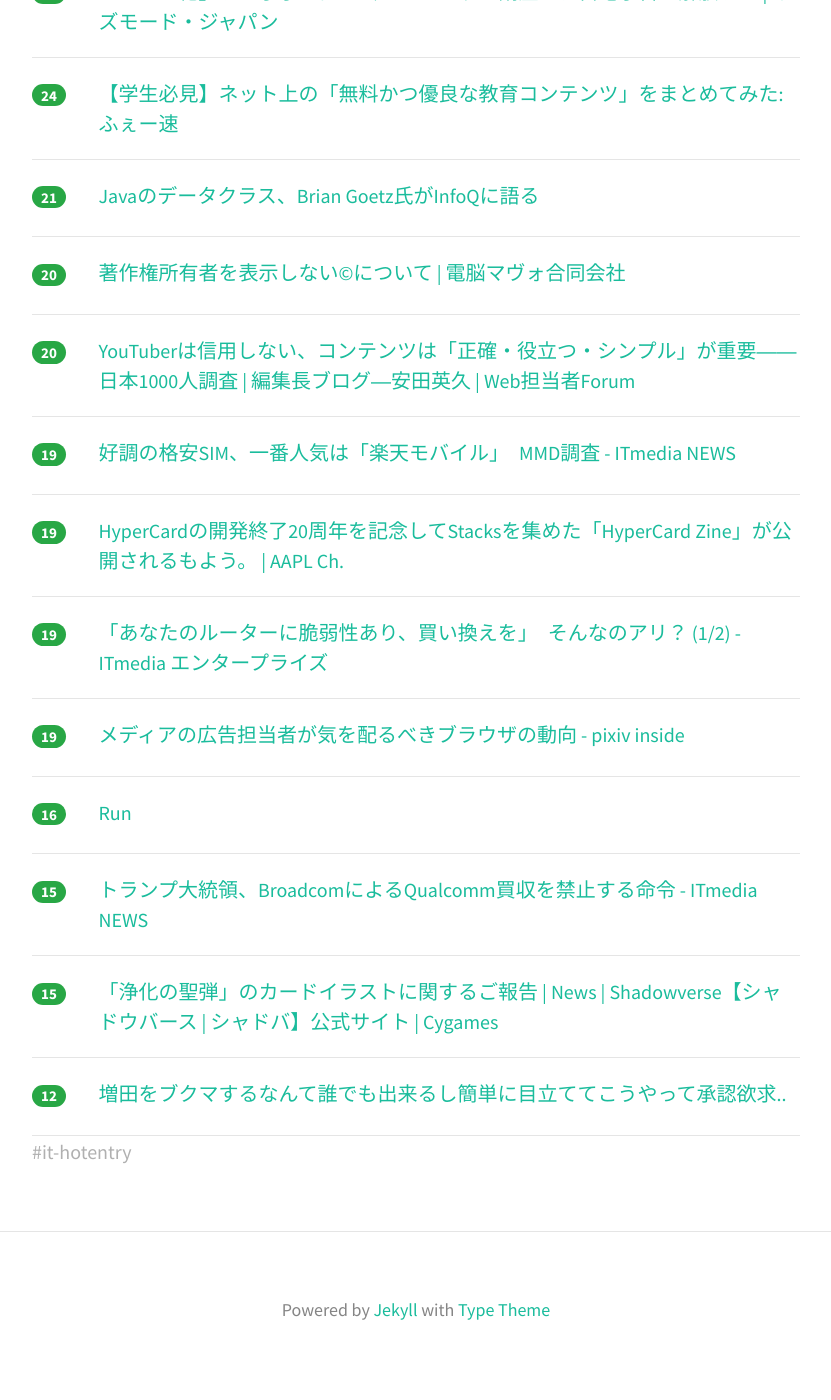
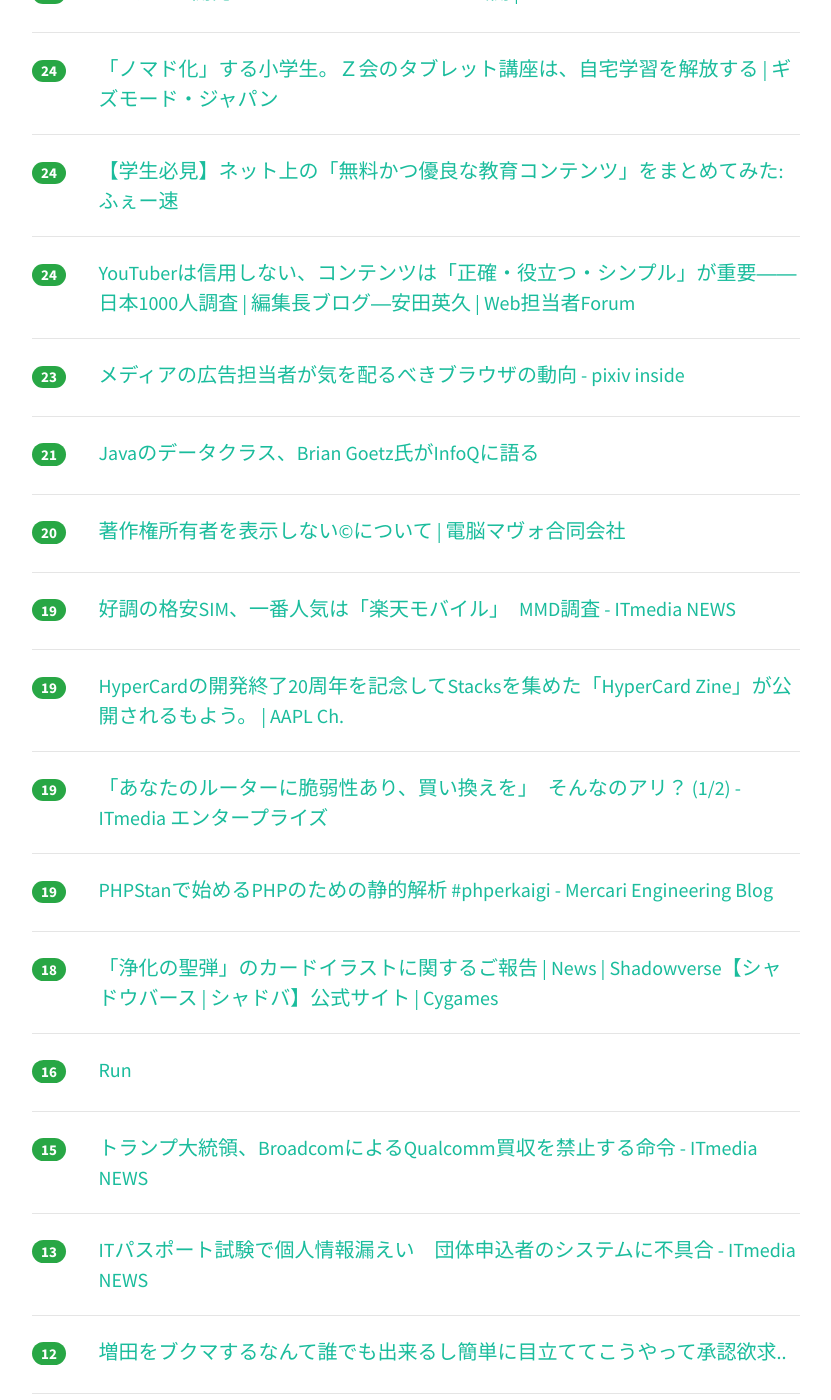
Before and after one commit to yatta47/hatena-matome-site, a Jekyll site: the page built from _posts/2018-03-13-hatena.md, in a window 1280 px wide and 1400 px high, scrolled down 4019 px. Shown: the whole window, without its empty margins (224-1055 px from the left). Built offline with Jekyll 4.4.1, drawn with Linux system fonts in a browser that asks for light colours; nearby versions of some CDN libraries; some of the changed text lies outside the part shown.

Commit message:
Updated 2018-03-13

```diff
--- a/_posts/2018-03-13-hatena.md
+++ b/_posts/2018-03-13-hatena.md
@@ -1,38 +1,38 @@
 ---
 layout: post
 title:  "2018-03-13 はてぶIT"
-date:   2018-03-13 19:02:59
+date:   2018-03-13 20:02:36
 tags: [it-hotentry]
 ---
-53 件のデータあり
+56 件のデータあり
 
 <hr><div class="row">
-<div class="col-1"><span class="badge badge-pill badge-success h2">420</span></div>
+<div class="col-1"><span class="badge badge-pill badge-success h2">452</span></div>
 <div class="col-11"><a href='http://blog.haiji.co/entry/2018/03/13/085737' target='_blank'>FoursquareのUX・UI改善を書いたところ、創業者に届いて、人事からもメールが来た話 - 灰色ハイジの観察日記</a></div>
 </div>
 <hr>
 <div class="row">
-<div class="col-1"><span class="badge badge-pill badge-success h2">336</span></div>
+<div class="col-1"><span class="badge badge-pill badge-success h2">338</span></div>
 <div class="col-11"><a href='https://www.sodo-shed.com/archives/12182' target='_blank'>選定した技術が1年で死んだ話 | そど</a></div>
 </div>
 <hr>
 <div class="row">
-<div class="col-1"><span class="badge badge-pill badge-success h2">242</span></div>
+<div class="col-1"><span class="badge badge-pill badge-success h2">248</span></div>
 <div class="col-11"><a href='http://sutaro.hatenablog.jp/entry/2018/03/13/012810' target='_blank'>すべてを終わらせる2万字 - ひとなぐりこけし</a></div>
 </div>
 <hr>
 <div class="row">
-<div class="col-1"><span class="badge badge-pill badge-success h2">177</span></div>
+<div class="col-1"><span class="badge badge-pill badge-success h2">193</span></div>
+<div class="col-11"><a href='https://note.mu/lbslondon/n/nefebd1d92719' target='_blank'>なぜ急成長しているスタートアップではUI/UXが優れたサービスを作れるのか？｜MBA生が世の中の「なぜ○○なのか」を解明するノート｜note</a></div>
+</div>
+<hr>
+<div class="row">
+<div class="col-1"><span class="badge badge-pill badge-success h2">186</span></div>
 <div class="col-11"><a href='http://www.itmedia.co.jp/mobile/articles/1803/13/news035.html' target='_blank'>なぜいま日本で「QRコード決済」が注目を集めているのか？ (1/3) - ITmedia Mobile</a></div>
 </div>
 <hr>
 <div class="row">
-<div class="col-1"><span class="badge badge-pill badge-success h2">174</span></div>
-<div class="col-11"><a href='https://note.mu/lbslondon/n/nefebd1d92719' target='_blank'>なぜ急成長しているスタートアップではUI/UXが優れたサービスを作れるのか？｜MBA生が世の中の「なぜ○○なのか」を解明するノート｜note</a></div>
-</div>
-<hr>
-<div class="row">
-<div class="col-1"><span class="badge badge-pill badge-success h2">135</span></div>
+<div class="col-1"><span class="badge badge-pill badge-success h2">137</span></div>
 <div class="col-11"><a href='http://www.publickey1.jp/blog/18/cassandrarocksandrainstagramjava.html' target='_blank'>Cassandraのストレージエンジンを入れ替えて高速化した「Rocksandra」、Instagramがオープンソースで公開。Javaのガベージコレクションによる遅延を大幅に解消 － Publickey</a></div>
 </div>
 <hr>
@@ -47,7 +47,7 @@ tags: [it-hotentry]
 </div>
 <hr>
 <div class="row">
-<div class="col-1"><span class="badge badge-pill badge-success h2">77</span></div>
+<div class="col-1"><span class="badge badge-pill badge-success h2">84</span></div>
 <div class="col-11"><a href='https://gigazine.net/news/20180312-animation-partnership/' target='_blank'>「けものフレンズ」を生んだヤオヨロズの福原プロデューサーが製作委員会に代わる「パートナーシップ方式」を提案 - GIGAZINE</a></div>
 </div>
 <hr>
@@ -67,8 +67,18 @@ tags: [it-hotentry]
 </div>
 <hr>
 <div class="row">
+<div class="col-1"><span class="badge badge-pill badge-success h2">59</span></div>
+<div class="col-11"><a href='https://www.ipa.go.jp/about/press/20180313.html' target='_blank'>プレス発表　ITパスポート試験における個人情報等の漏えいについて：IPA 独立行政法人 情報処理推進機構</a></div>
+</div>
+<hr>
+<div class="row">
 <div class="col-1"><span class="badge badge-pill badge-success h2">57</span></div>
 <div class="col-11"><a href='https://qiita.com/rana_kualu/items/f3dfcb8e7ef0cc9955d6' target='_blank'>async/awaitを使ったモダンな非同期処理 - Qiita</a></div>
+</div>
+<hr>
+<div class="row">
+<div class="col-1"><span class="badge badge-pill badge-success h2">49</span></div>
+<div class="col-11"><a href='https://qiita.com/guitar_char/items/7dbd7e2bc35a1fc9e5a0' target='_blank'>個人開発だと適当になりがちなiOSの証明書とアカウントを理解する - Qiita</a></div>
 </div>
 <hr>
 <div class="row">
@@ -79,11 +89,6 @@ tags: [it-hotentry]
 <div class="row">
 <div class="col-1"><span class="badge badge-pill badge-success h2">46</span></div>
 <div class="col-11"><a href='https://note.mu/iitsuki/n/ne85c99781e1a' target='_blank'>管理部門における生産性の評価って？｜itsuki_02｜note</a></div>
-</div>
-<hr>
-<div class="row">
-<div class="col-1"><span class="badge badge-pill badge-success h2">46</span></div>
-<div class="col-11"><a href='https://qiita.com/guitar_char/items/7dbd7e2bc35a1fc9e5a0' target='_blank'>個人開発だと適当になりがちなiOSの証明書とアカウントを理解する - Qiita</a></div>
 </div>
 <hr>
 <div class="row">
@@ -122,6 +127,11 @@ tags: [it-hotentry]
 </div>
 <hr>
 <div class="row">
+<div class="col-1"><span class="badge badge-pill badge-success h2">36</span></div>
+<div class="col-11"><a href='https://gigazine.net/news/20180312-new-intersection-design-ddi/' target='_blank'>渋滞と事故を減らす新デザインのインターチェンジ開発がアメリカで進行中 - GIGAZINE</a></div>
+</div>
+<hr>
+<div class="row">
 <div class="col-1"><span class="badge badge-pill badge-success h2">35</span></div>
 <div class="col-11"><a href='http://amass.jp/102286/' target='_blank'>東芝から、カセットでもハイレゾ相当の音質を再現できるCDラジカセ登場 - amass</a></div>
 </div>
@@ -129,6 +139,11 @@ tags: [it-hotentry]
 <div class="row">
 <div class="col-1"><span class="badge badge-pill badge-success h2">35</span></div>
 <div class="col-11"><a href='https://gigazine.net/news/20180313-github-not-help-hiring/' target='_blank'>GitHubの活動実績が雇用や就職でまったく役に立たない理由とは？ - GIGAZINE</a></div>
+</div>
+<hr>
+<div class="row">
+<div class="col-1"><span class="badge badge-pill badge-success h2">35</span></div>
+<div class="col-11"><a href='http://tad311.xsrv.jp/hsmath/KakuShouPDF.html' target='_blank'>『高校数学＋α 』各章の PDF</a></div>
 </div>
 <hr>
 <div class="row">
@@ -142,18 +157,13 @@ tags: [it-hotentry]
 </div>
 <hr>
 <div class="row">
-<div class="col-1"><span class="badge badge-pill badge-success h2">34</span></div>
-<div class="col-11"><a href='https://www.ipa.go.jp/about/press/20180313.html' target='_blank'>プレス発表　ITパスポート試験における個人情報等の漏えいについて：IPA 独立行政法人 情報処理推進機構</a></div>
-</div>
-<hr>
-<div class="row">
-<div class="col-1"><span class="badge badge-pill badge-success h2">33</span></div>
-<div class="col-11"><a href='https://gigazine.net/news/20180312-new-intersection-design-ddi/' target='_blank'>渋滞と事故を減らす新デザインのインターチェンジ開発がアメリカで進行中 - GIGAZINE</a></div>
+<div class="col-1"><span class="badge badge-pill badge-success h2">32</span></div>
+<div class="col-11"><a href='https://speakerdeck.com/wakamatsu/vue-dot-js-plus-nuxt-dot-js-woshi-tuteb2csabisuwozuo-tutahua' target='_blank'>Vue.js + Nuxt.js を使ってB2Cサービスを作った話 // Speaker Deck</a></div>
 </div>
 <hr>
 <div class="row">
 <div class="col-1"><span class="badge badge-pill badge-success h2">32</span></div>
-<div class="col-11"><a href='https://speakerdeck.com/wakamatsu/vue-dot-js-plus-nuxt-dot-js-woshi-tuteb2csabisuwozuo-tutahua' target='_blank'>Vue.js + Nuxt.js を使ってB2Cサービスを作った話 // Speaker Deck</a></div>
+<div class="col-11"><a href='http://takezoe.hatenablog.com/entry/2018/03/13/104933' target='_blank'>最終兵器トラックポイント付きメカニカルキーボード「TEX Yoda II」レビュー - たけぞう瀕死ブログ</a></div>
 </div>
 <hr>
 <div class="row">
@@ -169,16 +179,6 @@ tags: [it-hotentry]
 <div class="row">
 <div class="col-1"><span class="badge badge-pill badge-success h2">30</span></div>
 <div class="col-11"><a href='http://jz5.jp/2018/03/12/conoha-ddos/' target='_blank'>[ConoHa] DDoS 攻撃を受けた</a></div>
-</div>
-<hr>
-<div class="row">
-<div class="col-1"><span class="badge badge-pill badge-success h2">30</span></div>
-<div class="col-11"><a href='http://takezoe.hatenablog.com/entry/2018/03/13/104933' target='_blank'>最終兵器トラックポイント付きメカニカルキーボード「TEX Yoda II」レビュー - たけぞう瀕死ブログ</a></div>
-</div>
-<hr>
-<div class="row">
-<div class="col-1"><span class="badge badge-pill badge-success h2">29</span></div>
-<div class="col-11"><a href='http://tad311.xsrv.jp/hsmath/KakuShouPDF.html' target='_blank'>『高校数学＋α 』各章の PDF</a></div>
 </div>
 <hr>
 <div class="row">
@@ -207,6 +207,11 @@ tags: [it-hotentry]
 </div>
 <hr>
 <div class="row">
+<div class="col-1"><span class="badge badge-pill badge-success h2">25</span></div>
+<div class="col-11"><a href='https://news.mynavi.jp/article/20180313-599889/' target='_blank'>NTT、Java開発フレームワークをGitHubで公開 | マイナビニュース</a></div>
+</div>
+<hr>
+<div class="row">
 <div class="col-1"><span class="badge badge-pill badge-success h2">24</span></div>
 <div class="col-11"><a href='https://www.gizmodo.jp/2018/03/zkai-elementary-school-tablet-course-nomad.html' target='_blank'>「ノマド化」する小学生。Ｚ会のタブレット講座は、自宅学習を解放する | ギズモード・ジャパン</a></div>
 </div>
@@ -217,6 +222,16 @@ tags: [it-hotentry]
 </div>
 <hr>
 <div class="row">
+<div class="col-1"><span class="badge badge-pill badge-success h2">24</span></div>
+<div class="col-11"><a href='https://webtan.impress.co.jp/e/2018/03/13/28656' target='_blank'>YouTuberは信用しない、コンテンツは「正確・役立つ・シンプル」が重要――日本1000人調査 | 編集長ブログ―安田英久 | Web担当者Forum</a></div>
+</div>
+<hr>
+<div class="row">
+<div class="col-1"><span class="badge badge-pill badge-success h2">23</span></div>
+<div class="col-11"><a href='https://inside.pixiv.blog/drill/3552' target='_blank'>メディアの広告担当者が気を配るべきブラウザの動向 - pixiv inside</a></div>
+</div>
+<hr>
+<div class="row">
 <div class="col-1"><span class="badge badge-pill badge-success h2">21</span></div>
 <div class="col-11"><a href='https://www.infoq.com/jp/news/2018/03/data-classes-for-java' target='_blank'>Javaのデータクラス、Brian Goetz氏がInfoQに語る</a></div>
 </div>
@@ -224,11 +239,6 @@ tags: [it-hotentry]
 <div class="row">
 <div class="col-1"><span class="badge badge-pill badge-success h2">20</span></div>
 <div class="col-11"><a href='https://www.mavo.co.jp/20180310/' target='_blank'>著作権所有者を表示しない©について | 電脳マヴォ合同会社</a></div>
-</div>
-<hr>
-<div class="row">
-<div class="col-1"><span class="badge badge-pill badge-success h2">20</span></div>
-<div class="col-11"><a href='https://webtan.impress.co.jp/e/2018/03/13/28656' target='_blank'>YouTuberは信用しない、コンテンツは「正確・役立つ・シンプル」が重要――日本1000人調査 | 編集長ブログ―安田英久 | Web担当者Forum</a></div>
 </div>
 <hr>
 <div class="row">
@@ -248,7 +258,12 @@ tags: [it-hotentry]
 <hr>
 <div class="row">
 <div class="col-1"><span class="badge badge-pill badge-success h2">19</span></div>
-<div class="col-11"><a href='https://inside.pixiv.blog/drill/3552' target='_blank'>メディアの広告担当者が気を配るべきブラウザの動向 - pixiv inside</a></div>
+<div class="col-11"><a href='http://tech.mercari.com/entry/phpstan' target='_blank'>PHPStanで始めるPHPのための静的解析 #phperkaigi - Mercari Engineering Blog</a></div>
+</div>
+<hr>
+<div class="row">
+<div class="col-1"><span class="badge badge-pill badge-success h2">18</span></div>
+<div class="col-11"><a href='https://shadowverse.jp/news/important/news-0338' target='_blank'>「浄化の聖弾」のカードイラストに関するご報告 | News | Shadowverse【シャドウバース | シャドバ】公式サイト | Cygames</a></div>
 </div>
 <hr>
 <div class="row">
@@ -262,8 +277,8 @@ tags: [it-hotentry]
 </div>
 <hr>
 <div class="row">
-<div class="col-1"><span class="badge badge-pill badge-success h2">15</span></div>
-<div class="col-11"><a href='https://shadowverse.jp/news/important/news-0338' target='_blank'>「浄化の聖弾」のカードイラストに関するご報告 | News | Shadowverse【シャドウバース | シャドバ】公式サイト | Cygames</a></div>
+<div class="col-1"><span class="badge badge-pill badge-success h2">13</span></div>
+<div class="col-11"><a href='http://www.itmedia.co.jp/news/articles/1803/13/news102.html' target='_blank'>ITパスポート試験で個人情報漏えい　団体申込者のシステムに不具合 - ITmedia NEWS</a></div>
 </div>
 <hr>
 <div class="row">
```
